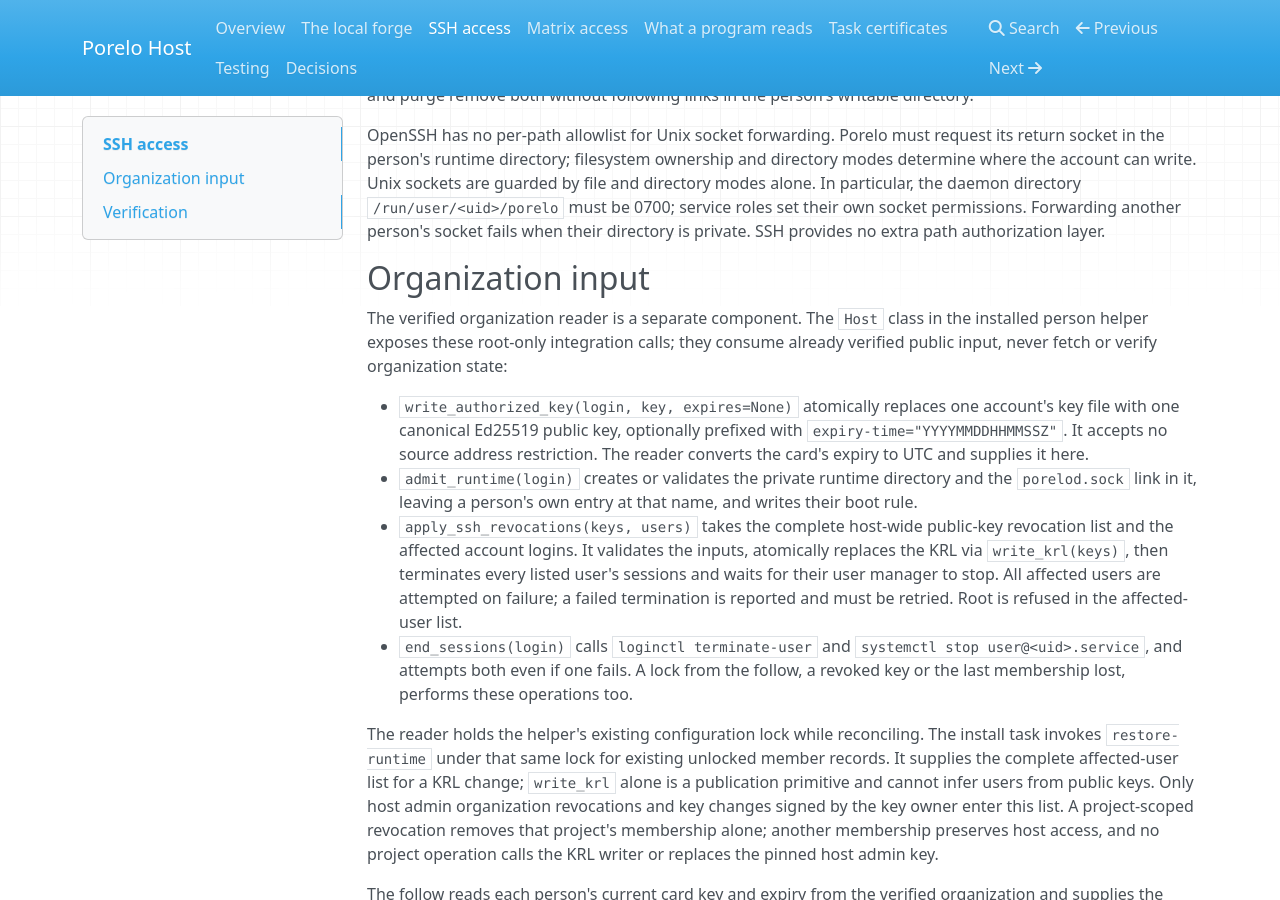
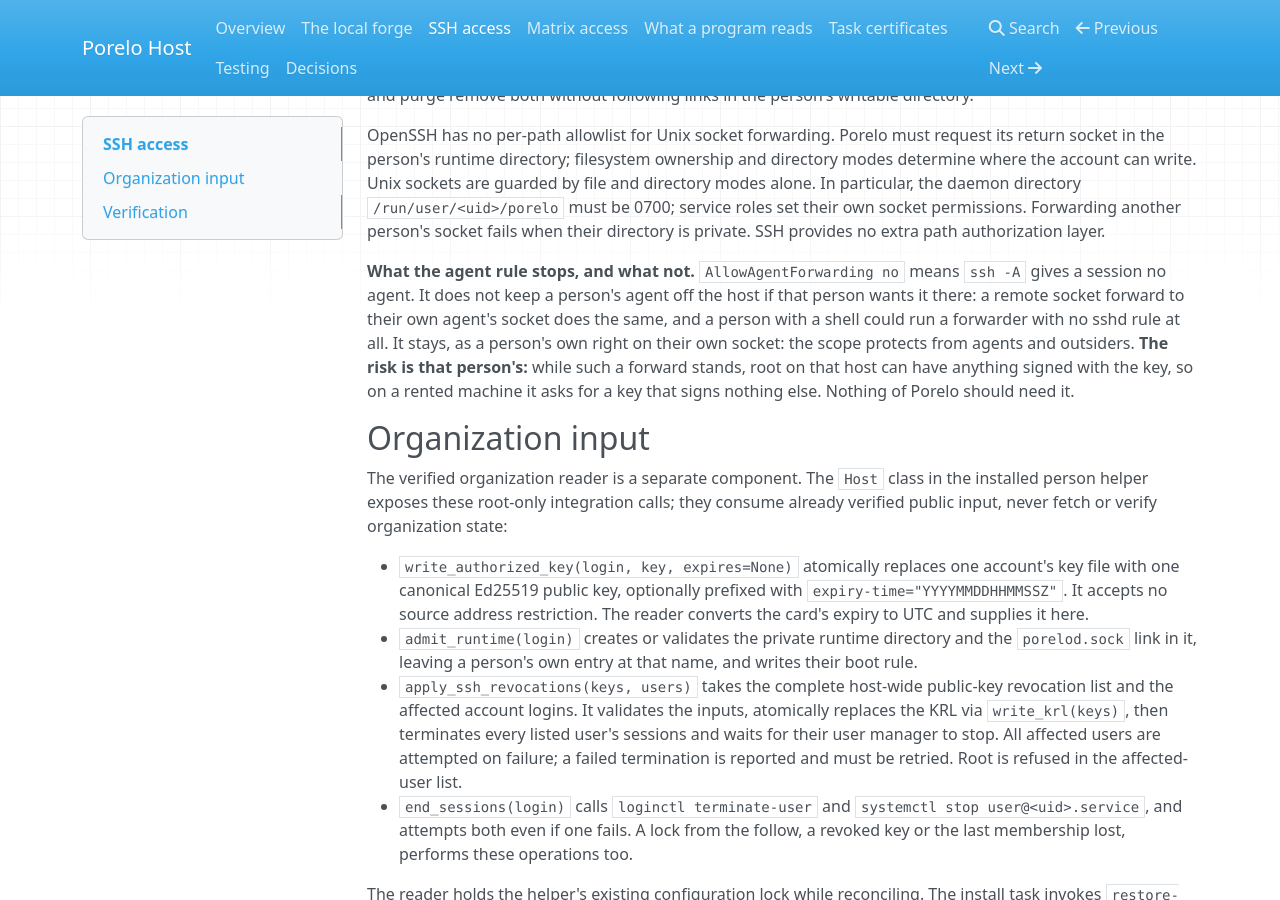
Before and after one commit to porelo-ai/porelo-host, an MkDocs documentation site: the page built from doc/ssh.md, in a window 1280 px wide and 900 px high, scrolled down 659 px. Built offline with MkDocs 1.6.1, drawn with Linux system fonts in a browser that asks for light colours; nearby versions of some CDN libraries.

Commit message:
Say what the rule on agent forwarding does not stop
Assisted-by: Claude Code, claude-opus-5-5

```diff
--- a/doc/ssh.md
+++ b/doc/ssh.md
@@ -30,6 +30,12 @@ runtime directory; filesystem ownership and directory modes determine where the
 guarded by file and directory modes alone. In particular, the daemon directory `/run/user/<uid>/porelo` must be 0700;
 service roles set their own socket permissions. Forwarding another person's socket fails when their directory is
 private. SSH provides no extra path authorization layer.
+
+**What the agent rule stops, and what not.** `AllowAgentForwarding no` means `ssh -A` gives a session no agent. It does not keep a person's agent
+off the host if that person wants it there: a remote socket forward to their own agent's socket does the same, and a person with a
+shell could run a forwarder with no sshd rule at all. It stays, as a person's own right on their own socket: the scope protects from
+agents and outsiders. **The risk is that person's:** while such a forward stands, root on that host can have anything signed with the key,
+so on a rented machine it asks for a key that signs nothing else. Nothing of Porelo should need it.
 
 ## Organization input
 
```
Also changed, not shown: issues/HO123-A-Socket-Forward-Reaches-Past-The-Agent-Rule.md (+1 -1 lines), issues/README.md (+2 -0 lines).
